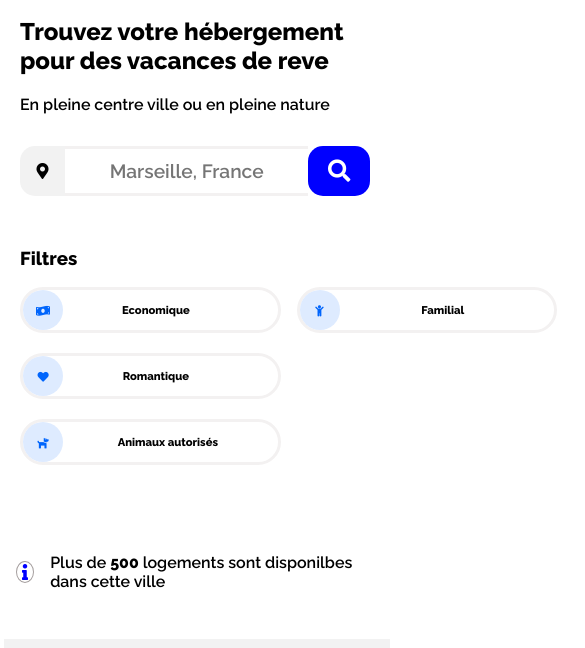
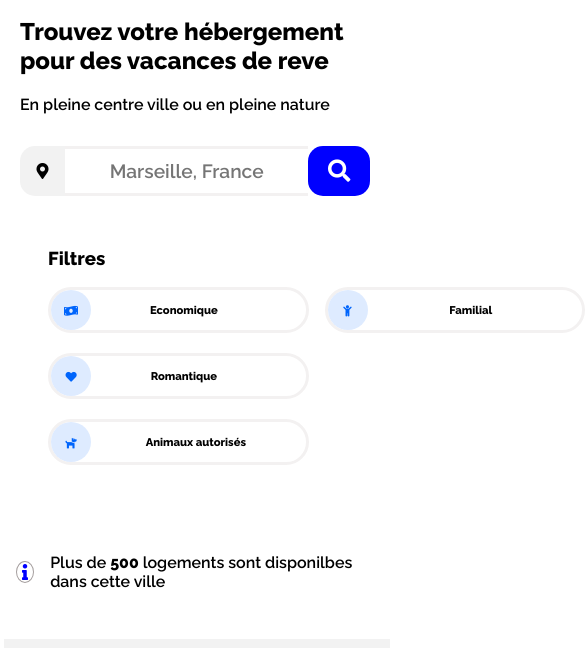
Before and after one commit to Easterling24/Reservia, a website: page index.html in a window 390 px wide. Shown: the part 170-818 px from the top of the page, 585 px wide, since content can reach past the window. Drawn offline with Linux system fonts and the light colour scheme; files whose address does not match are found by name.

Commit message:
First Commit

```diff
--- a/sass/pages/_base.scss
+++ b/sass/pages/_base.scss
@@ -3,6 +3,11 @@
 
 * {
   scroll-behavior: smooth;
+}
+
+
+@media only screen and(min-width: 1025px) {
+
 }
 
 body {
@@ -826,7 +831,7 @@ header {
     display: flex;
     flex-direction: column;
     align-items: baseline;
-    padding: 0 20px;
+    padding: 0 3rem;
 
     // &__base:nth-child(4) {
     //   width: 140px;
```
Also changed, not shown: public/css/style.css, 1 other file.
